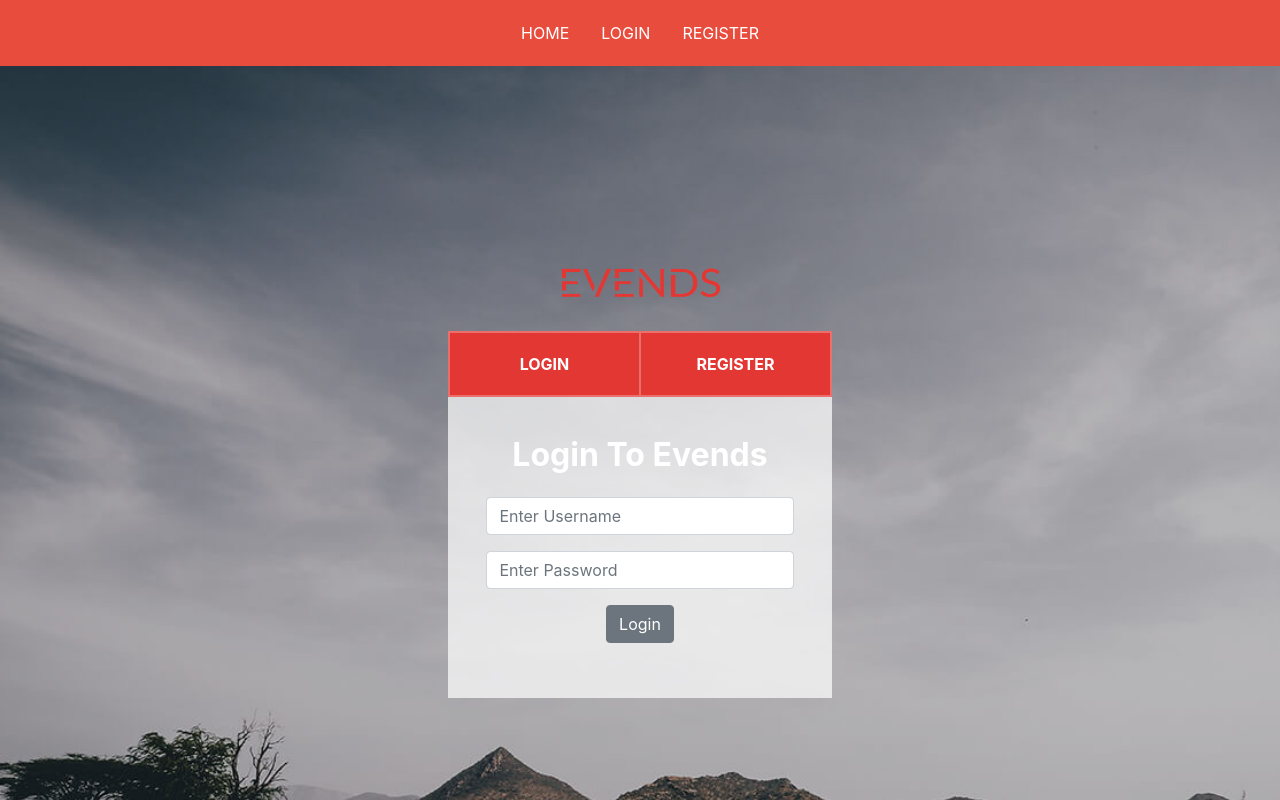
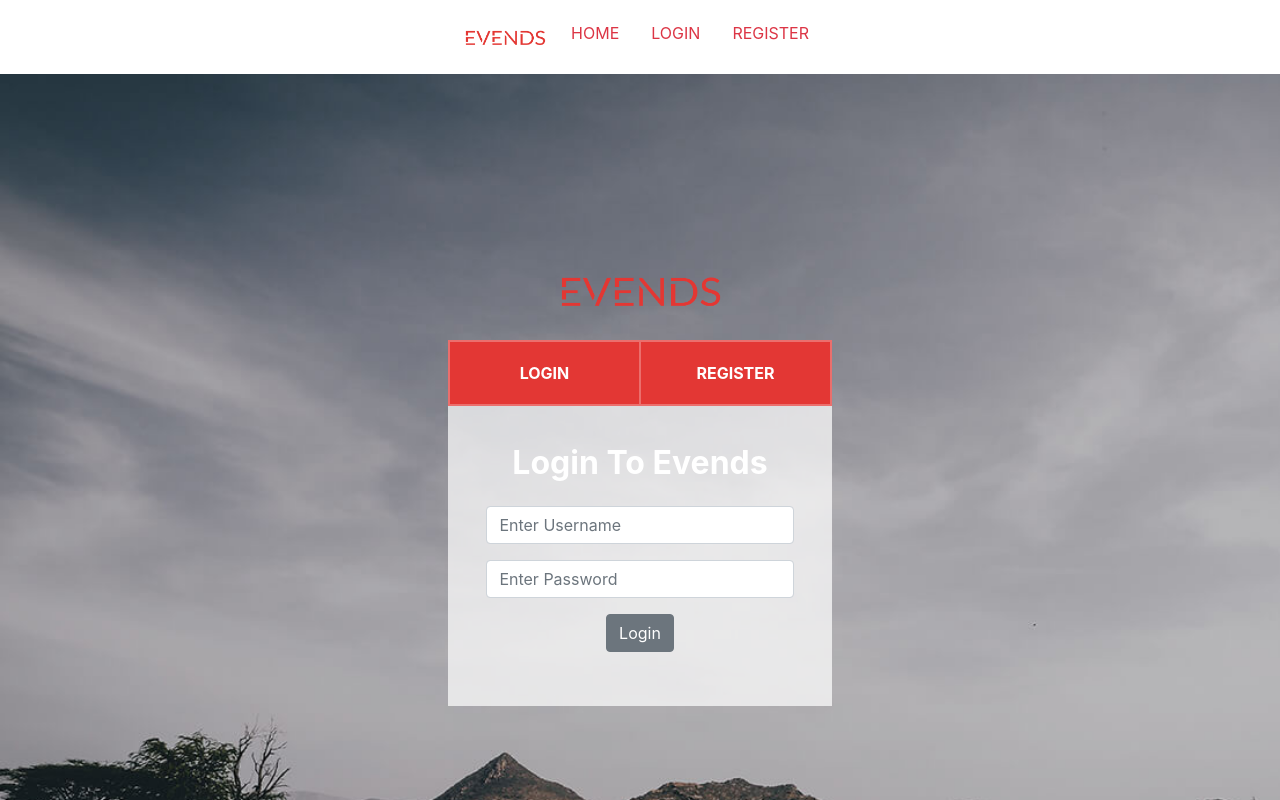
Before and after one commit to BW-African-Marketplace-5/front-end, a React (Create React App) app in the folder evends/: page / in a window 1280 px wide. Shown: the top 800 px of the page. Built offline with nearby package versions, Linux system fonts and the light colour scheme.

Commit message:
Changed Nav Color To White

```diff
--- a/evends/src/components/Navbar/Navbar.js
+++ b/evends/src/components/Navbar/Navbar.js
@@ -1,18 +1,20 @@
 import React from "react";
 import {Link} from 'react-router-dom';
 import { Nav, NavItem, NavLink } from 'reactstrap';
-import {Navigation} from './Navbar_Styles';
+import {Navigation, Logo, MenuLink} from './Navbar_Styles';
 const Navbar = () => {
     return(
+
         <Navigation>
+        <Logo src='/evends.png'></Logo>
         <NavItem>
-          <NavLink href="#">Home</NavLink>
+          <MenuLink href="#">Home</MenuLink>
         </NavItem>
         <NavItem>
-          <NavLink href="#">Login</NavLink>
+          <MenuLink href="#">Login</MenuLink>
         </NavItem>
         <NavItem>
-          <NavLink href="#">Register</NavLink>
+          <MenuLink href="#">Register</MenuLink>
         </NavItem>
         </Navigation>
     );
--- a/evends/src/components/Navbar/Navbar_Styles.jsx
+++ b/evends/src/components/Navbar/Navbar_Styles.jsx
@@ -1,10 +1,24 @@
 import React from "react";
-import {Nav} from 'reactstrap';
+import {Nav, NavLink} from 'reactstrap';
 import styled from 'styled-components';
 
 export const Navigation = styled(Nav)`
-    background-color:#e84c3d;
+    background-color:white;
     padding: 1% 0%;
     display:flex;
     justify-content:center;
 `
+export const Logo = styled.img`
+    width:100px;
+`
+export const NavWrapper = styled.div`
+    display:flex;
+    justify-content:start;
+`
+export const MenuLink = styled(NavLink)`
+    color:#dc3545;
+    :hover {
+		color:#dc3545;
+		cursor: pointer;
+	}
+`
```
